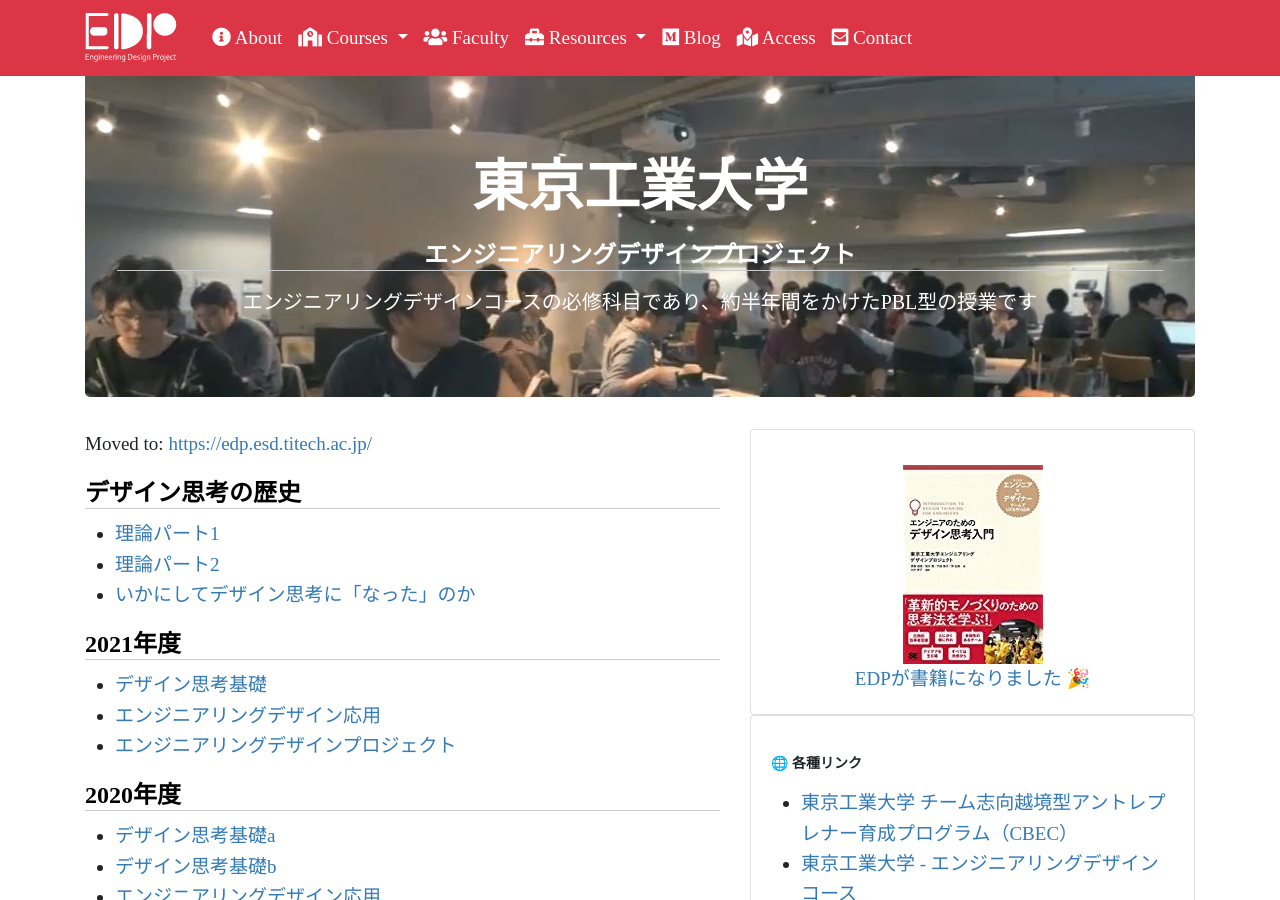
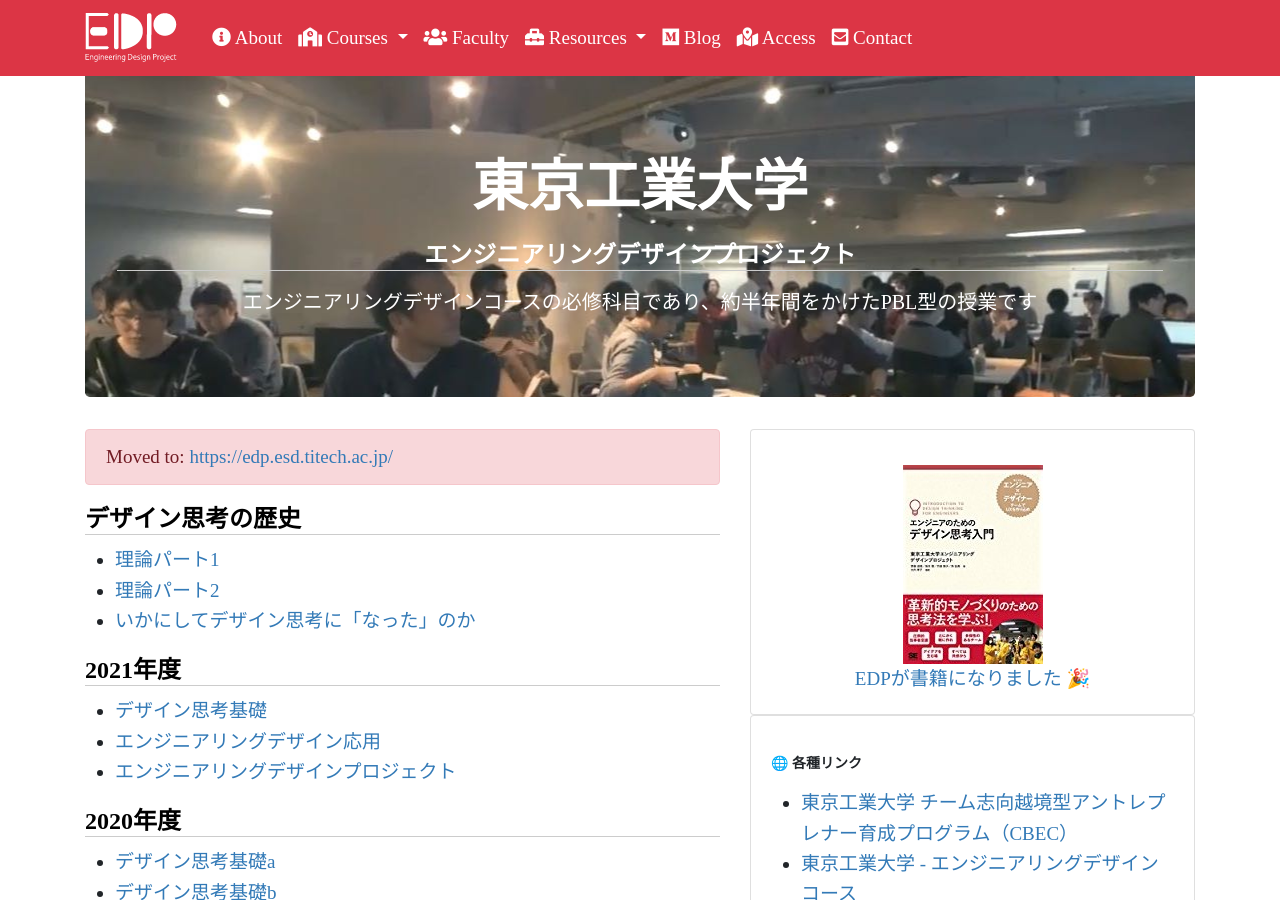
Before and after one commit to titech-edp/titech-edp.github.io, a Jekyll site: the page built from index.md, in a window 1280 px wide and 900 px high. Built offline with Jekyll 4.4.1, drawn with Linux system fonts in a browser that asks for light colours; emoji names are drawn with the system emoji font; comment, search, counter and statistics services are not loaded.

Commit message:
Ruby upgrade and add moved alert

```diff
--- a/Gemfile
+++ b/Gemfile
@@ -1,2 +1,3 @@
 source "https://rubygems.org"
 gem "github-pages", group: :jekyll_plugins
+gem 'webrick'
--- a/index.md
+++ b/index.md
@@ -6,7 +6,9 @@
 
 <div class="col-md-7">
 
+<div class="alert alert-danger" role="alert">
 Moved to: <a href="https://edp.esd.titech.ac.jp/">https://edp.esd.titech.ac.jp/</a>
+</div>
 
 <h2>デザイン思考の歴史</h2>
 
```
Also changed, not shown: 1 other file.
